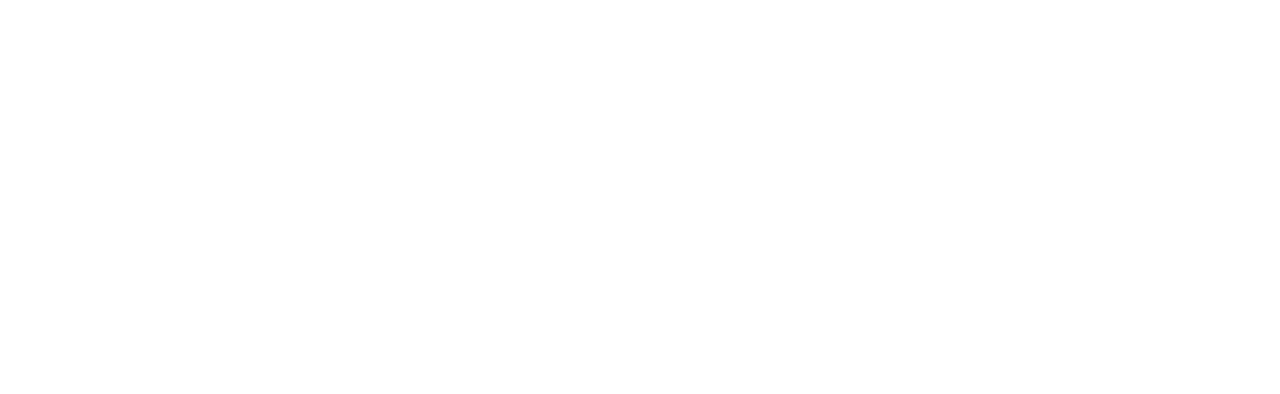
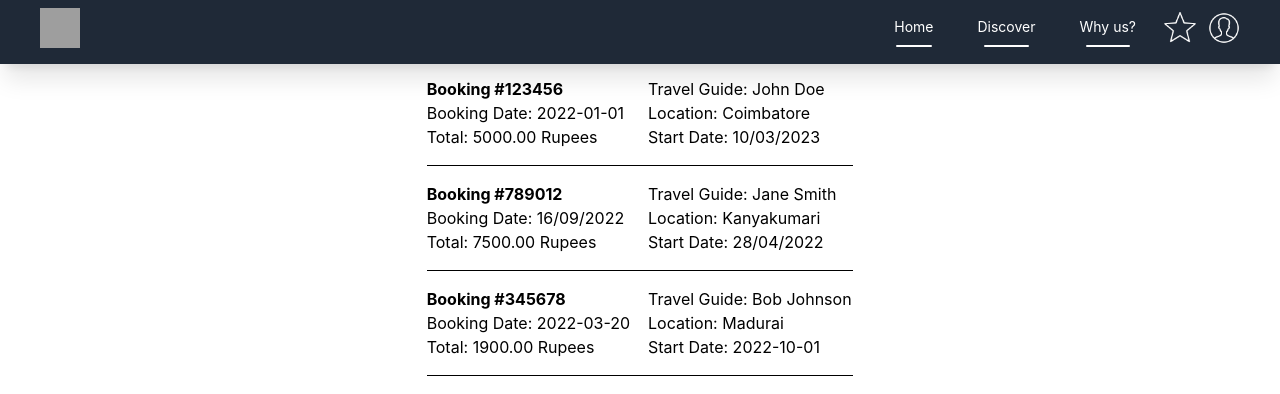
Before and after one commit to manuvikash/Executrip, a React (Create React App) app in the folder client/: page /bookinghistory in a window 1280 px wide. Before the commit this address had no page. Shown: the top 394 px of the page. Built offline with nearby package versions, Linux system fonts and the light colour scheme; grey boxes are pictures that could not be loaded; what tw-elements would draw is missing.

Commit message:
finished settings and booking history

```diff
--- a/client/src/App.js
+++ b/client/src/App.js
@@ -12,6 +12,8 @@ import WhyUs from "./pages/WhyUs";
 import ShortlistedGuides from "./pages/ShortlistedGuides";
 import Discover from "./pages/Discover";
 import BookingPage from "./pages/BookingPage";
+import BookingHistory from "./pages/BookingHistory";
+import Settings from "./pages/Settings";
 // import BookConf from "./pages/BookConf";
 function App() {
   return (
@@ -30,6 +32,8 @@ function App() {
           <Route path="/shortlistedguides" element={<ShortlistedGuides />} />
           <Route path="/book" element={<BookingPage />} />
           <Route path="/discover" element={<Discover />} />
+          <Route path="/bookinghistory" element={<BookingHistory />} />
+          <Route path="/settings" element={<Settings />} />
 
           {/* <Route path="/book-conf" element={<BookConf />} /> */}
         </Routes>
--- a/client/src/components/Navbar.js
+++ b/client/src/components/Navbar.js
@@ -155,7 +155,7 @@ export default function Navbar() {
               text-black
               hover:bg-purple-300
             "
-                  href="#"
+                  href="bookinghistory"
                 >
                   Booking history
                 </a>
@@ -175,7 +175,7 @@ export default function Navbar() {
               text-black
               hover:bg-purple-300
             "
-                  href="#"
+                  href="settings"
                 >
                   Settings
                 </a>
--- /dev/null
+++ b/client/src/pages/BookingHistory.js
@@ -0,0 +1,64 @@
+import Navbar from "../components/Navbar";
+import React from "react";
+import { useLocation } from "react-router-dom";
+import axios from "axios";
+
+const BookingHistory = () => {
+    return (
+        <header className="w-full h-screen relative overflow-y-auto">
+            <Navbar />
+            <h1 class="text-3xl font-bold mb-4">Booking History</h1>
+            <div class="flex flex-col items-center mt-6">
+                <div class="w-full md:w-1/2 lg:w-1/3">
+                    <ul class="border-t border-b divide-y divide-gray-200">
+                        <li class="py-4">
+                            <div class="flex space-x-4">
+                                <div class="flex-1">
+                                    <div class="text-gray-900 font-bold">Booking #123456</div>
+                                    <div class="text-gray-500">Booking Date: 2022-01-01</div>
+                                    <div class="text-gray-500">Total: 5000.00 Rupees</div>
+                                </div>
+                                <div class="flex-1">
+                                    <div class="text-gray-500">Travel Guide: John Doe</div>
+                                    <div class="text-gray-500">Location: Coimbatore</div>
+                                    <div class="text-gray-500">Start Date: 10/03/2023</div>
+                                </div>
+                            </div>
+                        </li>
+                        <li class="py-4">
+                            <div class="flex space-x-4">
+                                <div class="flex-1">
+                                    <div class="text-gray-900 font-bold">Booking #789012</div>
+                                    <div class="text-gray-500">Booking Date: 16/09/2022</div>
+                                    <div class="text-gray-500">Total: 7500.00 Rupees</div>
+                                </div>
+                                <div class="flex-1">
+                                    <div class="text-gray-500">Travel Guide: Jane Smith</div>
+                                    <div class="text-gray-500">Location: Kanyakumari</div>
+                                    <div class="text-gray-500">Start Date: 28/04/2022</div>
+                                </div>
+                            </div>
+                        </li>
+                        <li class="py-4">
+                            <div class="flex space-x-4">
+                                <div class="flex-1">
+                                    <div class="text-gray-900 font-bold">Booking #345678</div>
+                                    <div class="text-gray-500">Booking Date: 2022-03-20</div>
+                                    <div class="text-gray-500">Total: 1900.00 Rupees</div>
+                                </div>
+                                <div class="flex-1">
+                                    <div class="text-gray-500">Travel Guide: Bob Johnson</div>
+                                    <div class="text-gray-500">Location: Madurai</div>
+                                    <div class="text-gray-500">Start Date: 2022-10-01</div>
+                                </div>
+                            </div>
+                        </li>
+                    </ul>
+                </div>
+            </div>
+
+        </header>
+    );
+};
+
+export default BookingHistory;
--- /dev/null
+++ b/client/src/pages/Settings.js
@@ -0,0 +1,73 @@
+import Navbar from "../components/Navbar";
+import React from "react";
+import { useLocation } from "react-router-dom";
+import axios from "axios";
+
+const Settings = () => {
+    return (
+        <header className="w-full h-screen relative overflow-y-auto">
+            <Navbar />
+            <div class="flex flex-col items-center mt-6">
+  <h1 class="text-3xl font-bold mb-4">Settings</h1>
+  <div class="w-full md:w-1/2 lg:w-1/3">
+    <form class="bg-white shadow-md rounded px-8 pt-6 pb-8 mb-4">
+      <div class="mb-4">
+        <label class="block text-gray-700 font-bold mb-2" for="name">
+          Name
+        </label>
+        <input class="shadow appearance-none border rounded w-full py-2 px-3 text-gray-700 leading-tight focus:outline-none focus:shadow-outline" id="name" type="text" placeholder="Yadav">
+            </input>
+      </div>
+      <div class="mb-4">
+        <label class="block text-gray-700 font-bold mb-2" for="email">
+          Email
+        </label>
+        <input class="shadow appearance-none border rounded w-full py-2 px-3 text-gray-700 leading-tight focus:outline-none focus:shadow-outline" id="email" type="text" placeholder="yadav@example.com">
+            </input>
+      </div>
+      <div class="mb-4">
+        <label class="block text-gray-700 font-bold mb-2" for="password">
+          Password
+        </label>
+        <input class="shadow appearance-none border rounded w-full py-2 px-3 text-gray-700 leading-tight focus:outline-none focus:shadow-outline" id="password" type="password" placeholder="********">
+            </input>
+      </div>
+      <div class="mb-4">
+        <label class="block text-gray-700 font-bold mb-2" for="bio">
+          Bio
+        </label>
+        <textarea class="shadow appearance-none border rounded w-full py-2 px-3 text-gray-700 leading-tight focus:outline-none focus:shadow-outline" id="bio" placeholder="Tell us about yourself..."></textarea>
+      </div>
+      <div class="mb-4">
+        <label class="block text-gray-700 font-bold mb-2" for="languages">
+          Languages
+        </label>
+        <div class="flex items-center justify-between">
+          <select class="shadow appearance-none border rounded w-full py-2 px-3 text-gray-700 leading-tight focus:outline-none focus:shadow-outline" id="languages" multiple>
+            <option>English</option>
+            <option>Tamil</option>
+          </select>
+        </div>
+      </div>
+      <div class="mb-4">
+        <label class="block text-gray-700 font-bold mb-2" for="avatar">
+          Avatar
+        </label>
+        <input class="shadow appearance-none border rounded w-full py-2 px-3 text-gray-700 leading-tight focus:outline-none focus:shadow-outline" id="avatar" type="file">
+            </input>
+      </div>
+      <div class="flex items-center justify-between">
+        <button class="bg-blue-500 hover:bg-blue-700 text-white font-bold py-2 px-4 rounded focus:outline-none focus:shadow-outline" type="button">
+          Save Changes
+        </button>
+        </div>
+    </form>
+    </div>
+    </div>
+
+
+        </header>
+    );
+};
+
+export default Settings;
--- a/package.json
+++ b/package.json
@@ -1,5 +1,6 @@
 {
   "dependencies": {
+    "axios": "^1.3.4",
     "node-fetch": "^3.3.0",
     "nodemon": "^2.0.21"
   }
```
Also changed, not shown: 1 other file (tests, documents, lock files or other folders).
